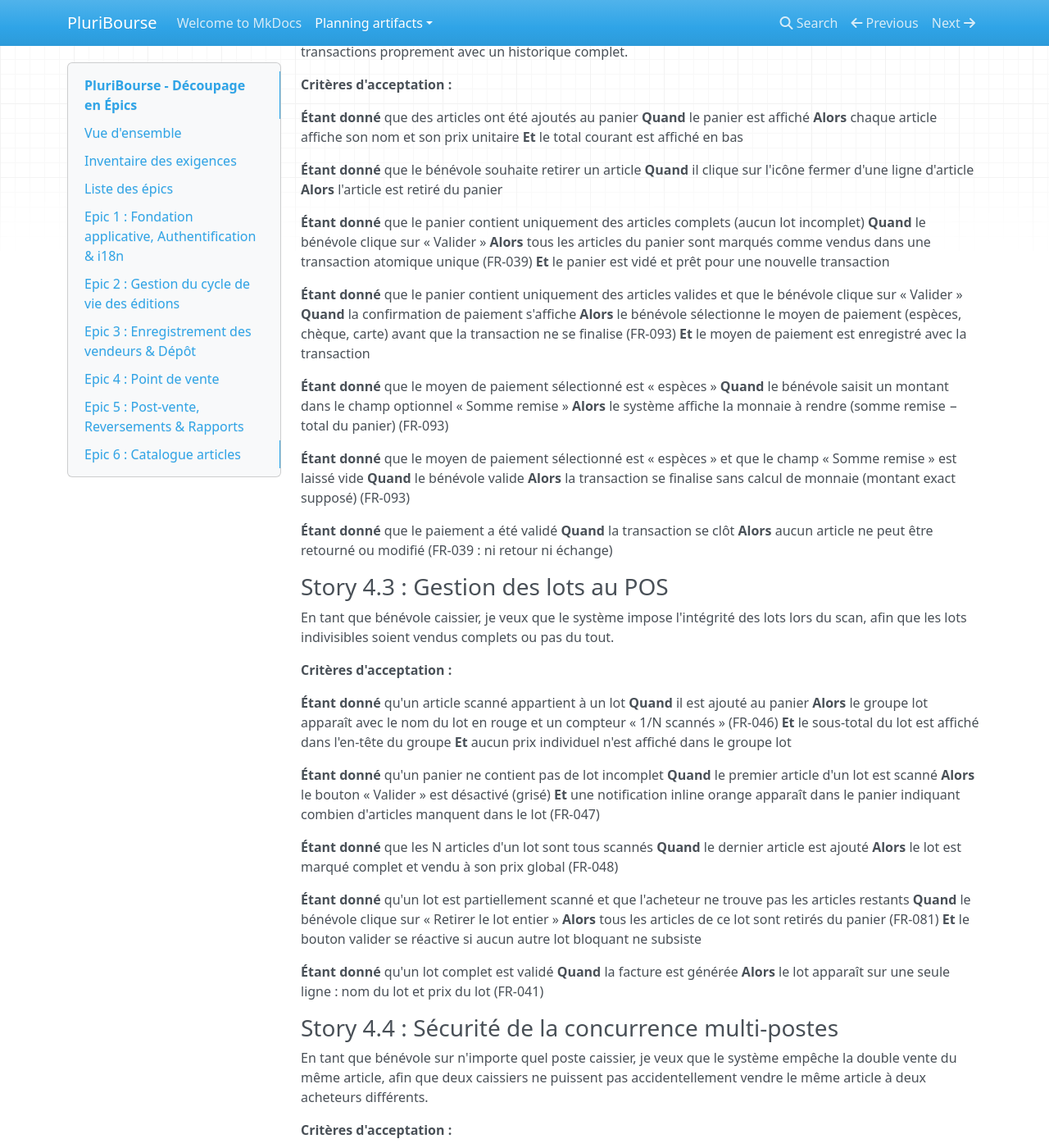
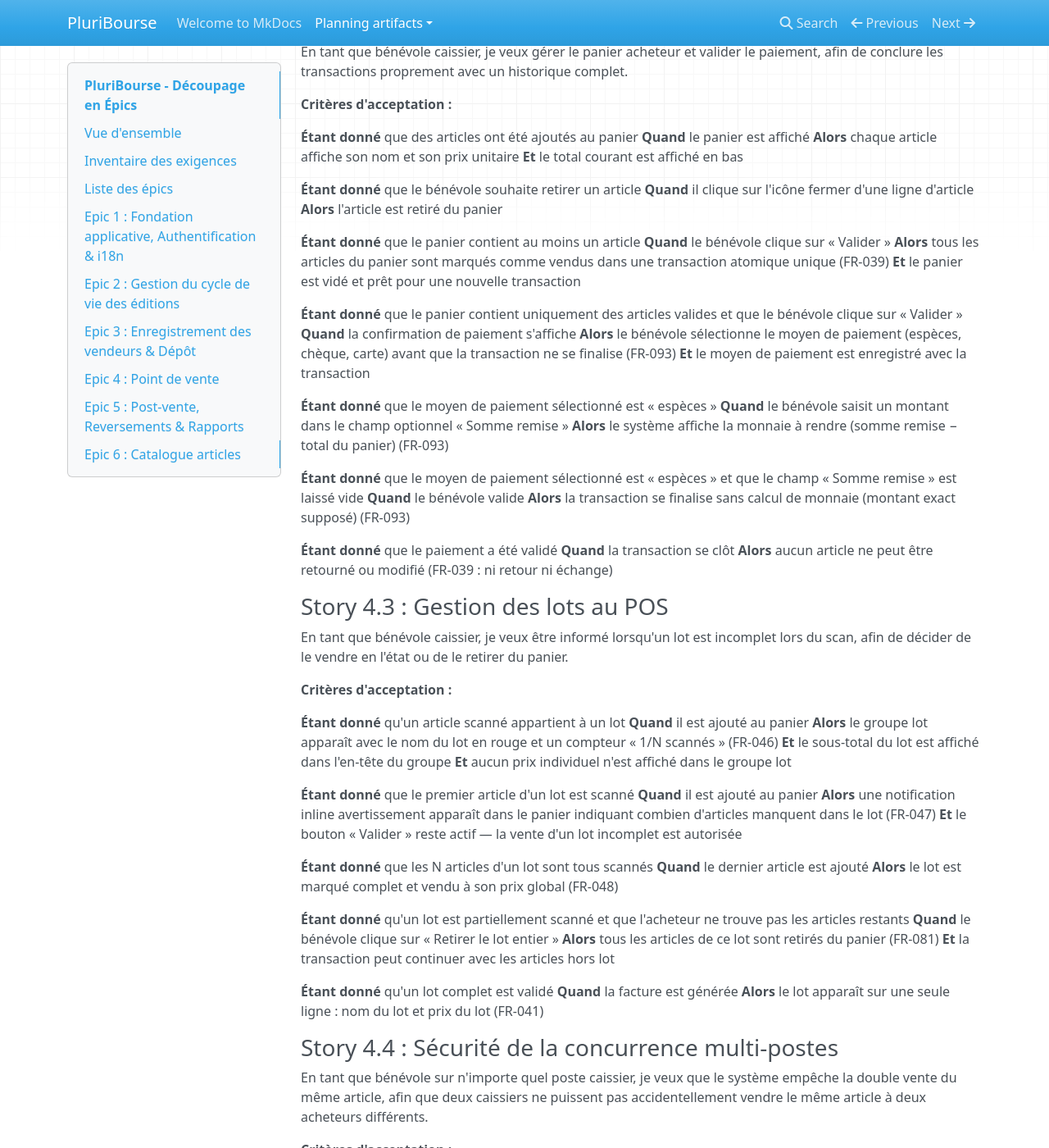
Before and after one commit to Manerial/PluriBourse, an MkDocs documentation site: the page built from _bmad-output/planning-artifacts/epics.md, in a window 1280 px wide and 1400 px high, scrolled down 27567 px. Shown: the whole window at 82% size. Built offline with MkDocs 1.6.1, drawn with Linux system fonts in a browser that asks for light colours; nearby versions of some CDN libraries; some of the changed text lies outside the part shown.

```diff
--- a/_bmad-output/planning-artifacts/epics.md
+++ b/_bmad-output/planning-artifacts/epics.md
@@ -84,7 +84,7 @@ Ce document présente le découpage complet en épics et en stories pour PluriBo
 **F4 bis — Lots en caisse**
 
 - FR-046 : Le scan d'un article appartenant à un lot affiche le nom du lot en rouge avec un compteur « X/N scannés ».
-- FR-047 : Le système bloque la validation du paiement tant que le lot n'est pas complet (tous les N articles scannés).
+- FR-047 : Si le lot n'est pas complet lors de la validation, une notification inline avertissement est affichée dans le panier, mais la validation du paiement n'est pas bloquée — le caissier peut valider un lot incomplet.
 - FR-048 : Les articles d'un lot n'ont pas de prix individuel — seul le lot en a un. Une fois complet, le lot est vendu à son prix global. La commission s'applique au prix global : `commission_lot = prix_lot × taux_commission`.
 - FR-081 : Si un caissier ne peut pas compléter un lot, il peut retirer l'ensemble du lot du panier.
 
@@ -189,7 +189,7 @@ Exigences issues de l'architecture ayant un impact sur l'implémentation :
 - UX-DR11 : Implémenter le pattern liste filtrable/triable avec `MatPaginator` (taille de page par défaut 50), tri par clic sur l'en-tête de colonne (indicateur ↑↓), filtres inline au-dessus de la liste. Utilisé par le catalogue articles et la liste vendeurs.
 - UX-DR12 : Implémenter l'état de chargement squelette (3–5 lignes squelettes Angular Material) pour les listes lors du chargement initial des données. Pas de spinner global.
 - UX-DR13 : Implémenter le composant état vide : icône Material Symbol centrée + phrase descriptive + bouton d'action primaire. Propose toujours une sortie. Utilisé par la liste vendeurs, le catalogue, les résultats filtrés vides (avec action « Effacer les filtres »).
-- UX-DR14 : Implémenter le composant panier POS : liste d'articles avec nom + prix unitaire, bouton de suppression individuel (icône fermer par ligne), regroupement par lot (en-tête de lot en rouge avec compteur « X/N scannés » + sous-total du lot, sans prix individuel par article), bouton « Retirer le lot entier » depuis le premier article du lot, « Valider » bloqué si lot incomplet, panier auto-vidé sur événement SSE basket-cancelled.
+- UX-DR14 : Implémenter le composant panier POS : liste d'articles avec nom + prix unitaire, bouton de suppression individuel (icône fermer par ligne), regroupement par lot (en-tête de lot en rouge avec compteur « X/N scannés » + sous-total du lot, sans prix individuel par article), bouton « Retirer le lot entier » depuis le premier article du lot, notification inline avertissement si lot incomplet (le bouton « Valider » reste actif), panier auto-vidé sur événement SSE basket-cancelled.
 - UX-DR15 : Implémenter le flux formulaire de dépôt (bénévole) : recherche vendeur par nom/email → « Créer un profil » si introuvable → enregistrement d'article (nom, prix, sélecteur de catégorie, case à cocher complet/incomplet + champ commentaire) avec affichage de la table auto-assignée. Autofocus sur le champ de recherche vendeur au chargement de la page.
 - UX-DR16 : Implémenter le composant admin catégories & tables : mode éditable avant le démarrage de la phase Dépôt, lecture seule après. Sur nouvelle édition : option « Copier depuis une édition clôturée » (liste déroulante de sélection d'édition clôturée) ou « Configurer manuellement ».
 - UX-DR17 : Implémenter la page rapports admin avec des sections de contenu conditionnelles selon la phase : section bilan journalier (phase Vente uniquement, bouton actualiser), section synthèse (Post-vente + Clôturée, lecture seule), boutons d'export CSV (catalogue + reversements, Post-vente + Clôturée, téléchargement direct sans boîte de dialogue). La liste des vendeurs non soldés est accessible via la page de solde, commune aux bénévoles (`/volunteer/settlement`) et à l'admin (`/admin/settlement`) — pas de section dédiée dans les rapports. L'admin voit en plus les colonnes téléphone et email, affichées conditionnellement selon le rôle.
@@ -247,7 +247,7 @@ Exigences issues de l'architecture ayant un impact sur l'implémentation :
 - FR-044 : Epic 3 — Chaque article d'un lot a son propre nom et étiquette
 - FR-045 : Epic 3 — L'étiquette d'un article de lot affiche le prix du lot et « Lot indivisible : X/N »
 - FR-046 : Epic 4 — Le scan d'un article de lot affiche le nom du lot en rouge + compteur « X/N scannés »
-- FR-047 : Epic 4 — Validation bloquée jusqu'à ce que le lot soit complet
+- FR-047 : Epic 4 — Avertissement inline si lot incomplet, validation non bloquée
 - FR-048 : Epic 4 — Lot complet vendu au prix global du lot
 - FR-049 : Epic 5 — Bilan de vente imprimable par vendeur en phase Post-vente
 - FR-050 : Epic 5 — Bilan de vente : articles vendus, invendus + table, total brut, commission, reversement net
@@ -1138,7 +1138,7 @@ afin de conclure les transactions proprement avec un historique complet.
 **Quand** il clique sur l'icône fermer d'une ligne d'article
 **Alors** l'article est retiré du panier
 
-**Étant donné** que le panier contient uniquement des articles complets (aucun lot incomplet)
+**Étant donné** que le panier contient au moins un article
 **Quand** le bénévole clique sur « Valider »
 **Alors** tous les articles du panier sont marqués comme vendus dans une transaction atomique unique (FR-039)
 **Et** le panier est vidé et prêt pour une nouvelle transaction
@@ -1163,8 +1163,8 @@ afin de conclure les transactions proprement avec un historique complet.
 ### Story 4.3 : Gestion des lots au POS
 
 En tant que bénévole caissier,
-je veux que le système impose l'intégrité des lots lors du scan,
-afin que les lots indivisibles soient vendus complets ou pas du tout.
+je veux être informé lorsqu'un lot est incomplet lors du scan,
+afin de décider de le vendre en l'état ou de le retirer du panier.
 
 **Critères d'acceptation :**
 
@@ -1174,10 +1174,10 @@ afin que les lots indivisibles soient vendus complets ou pas du tout.
 **Et** le sous-total du lot est affiché dans l'en-tête du groupe
 **Et** aucun prix individuel n'est affiché dans le groupe lot
 
-**Étant donné** qu'un panier ne contient pas de lot incomplet
-**Quand** le premier article d'un lot est scanné
-**Alors** le bouton « Valider » est désactivé (grisé)
-**Et** une notification inline orange apparaît dans le panier indiquant combien d'articles manquent dans le lot (FR-047)
+**Étant donné** que le premier article d'un lot est scanné
+**Quand** il est ajouté au panier
+**Alors** une notification inline avertissement apparaît dans le panier indiquant combien d'articles manquent dans le lot (FR-047)
+**Et** le bouton « Valider » reste actif — la vente d'un lot incomplet est autorisée
 
 **Étant donné** que les N articles d'un lot sont tous scannés
 **Quand** le dernier article est ajouté
@@ -1186,7 +1186,7 @@ afin que les lots indivisibles soient vendus complets ou pas du tout.
 **Étant donné** qu'un lot est partiellement scanné et que l'acheteur ne trouve pas les articles restants
 **Quand** le bénévole clique sur « Retirer le lot entier »
 **Alors** tous les articles de ce lot sont retirés du panier (FR-081)
-**Et** le bouton valider se réactive si aucun autre lot bloquant ne subsiste
+**Et** la transaction peut continuer avec les articles hors lot
 
 **Étant donné** qu'un lot complet est validé
 **Quand** la facture est générée
```
Also changed, not shown: _bmad-output/planning-artifacts/open-questions.md (+2 -2 lines), _bmad-output/planning-artifacts/prds/prd-PluriBourse-2026-06-08/prd.md (+1 -1 lines), _bmad-output/planning-artifacts/ux-designs/ux-PluriBourse-2026-06-09/EXPERIENCE.md (+6 -6 lines), 1 other file.
